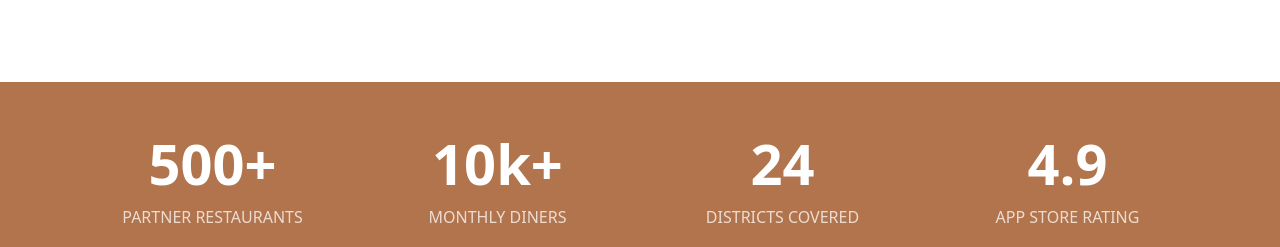
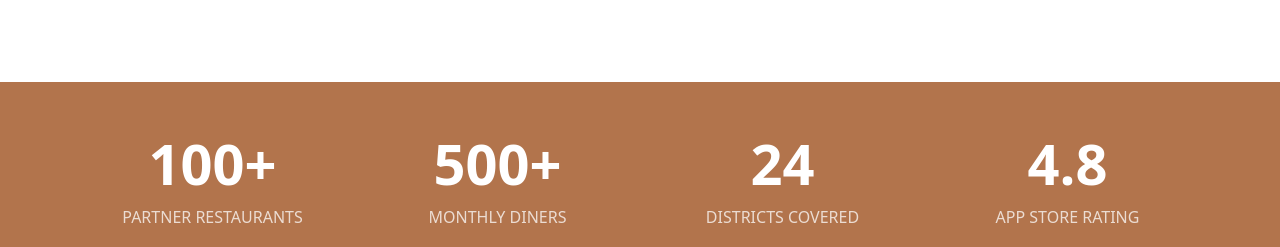
Before and after one commit to yeenci/saigourmet-taste-the-soul-of-saigon, a React (Vite) app: page /about in a window 1280 px wide. Shown: the part 1020-1267 px from the top of the page. Built offline with nearby package versions, Linux system fonts and the light colour scheme.

Commit message:
update: change number of data

```diff
--- a/src/pages/About.tsx
+++ b/src/pages/About.tsx
@@ -109,13 +109,13 @@ const About: React.FC = () => {
         <div className="container">
           <div className="row text-center text-white g-4">
             <div className="col-md-3">
-              <h2 className="display-4 fw-bold font-playfair">500+</h2>
+              <h2 className="display-4 fw-bold font-playfair">100+</h2>
               <p className="text-uppercase ls-1 opacity-75">
                 Partner Restaurants
               </p>
             </div>
             <div className="col-md-3">
-              <h2 className="display-4 fw-bold font-playfair">10k+</h2>
+              <h2 className="display-4 fw-bold font-playfair">500+</h2>
               <p className="text-uppercase ls-1 opacity-75">Monthly Diners</p>
             </div>
             <div className="col-md-3">
@@ -125,7 +125,7 @@ const About: React.FC = () => {
               </p>
             </div>
             <div className="col-md-3">
-              <h2 className="display-4 fw-bold font-playfair">4.9</h2>
+              <h2 className="display-4 fw-bold font-playfair">4.8</h2>
               <p className="text-uppercase ls-1 opacity-75">App Store Rating</p>
             </div>
           </div>
--- a/src/pages/Home.tsx
+++ b/src/pages/Home.tsx
@@ -80,17 +80,17 @@ const Home: React.FC = () => {
           <div className="row text-center g-4">
             <div className="col-md-3 stat-card">
               <i className="fa fa-cutlery stat-icon fs-1 text-primary mb-3"></i>
-              <h3 className="fw-bold display-6 text-dark">500+</h3>
+              <h3 className="fw-bold display-6 text-dark">100+</h3>
               <p className="text-muted mb-0 fw-bold text-uppercase small">Restaurants</p>
             </div>
             <div className="col-md-3 stat-card">
               <i className="fa fa-users stat-icon fs-1 text-success mb-3"></i>
-              <h3 className="fw-bold display-6 text-dark">10k+</h3>
+              <h3 className="fw-bold display-6 text-dark">500+</h3>
               <p className="text-muted mb-0 fw-bold text-uppercase small">Happy Diners</p>
             </div>
             <div className="col-md-3 stat-card">
               <i className="fa fa-star stat-icon fs-1 text-warning mb-3"></i>
-              <h3 className="fw-bold display-6 text-dark">4.9</h3>
+              <h3 className="fw-bold display-6 text-dark">4.8</h3>
               <p className="text-muted mb-0 fw-bold text-uppercase small">Average Rating</p>
             </div>
             <div className="col-md-3 stat-card">
```
